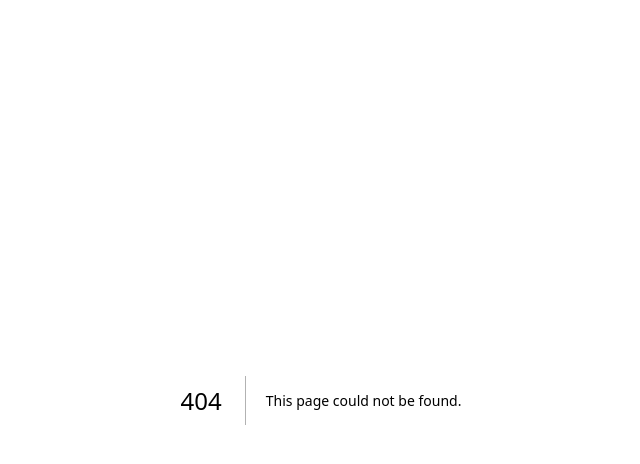
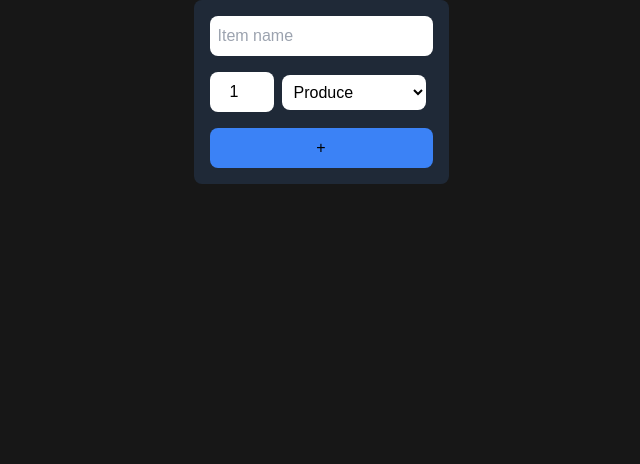
Before and after one commit to cindy6810/cprg306-assignments, a Next.js app: page /week-5 in a window 1280 px wide. Before the commit this address had no page. Shown: the top 464 px of the page, without its empty margins (319-959 px from the left). Built offline with nearby package versions, Linux system fonts and the light colour scheme.

Commit message:
week-5
completed week-5 assignment

```diff
--- /dev/null
+++ b/app/week-5/new-item.js
@@ -0,0 +1,78 @@
+"use client";
+import { useState } from "react";
+
+export default function NewItem() {
+  const [name, setName] = useState("");
+  const [quantity, setQuantity] = useState(1); // Assuming quantity from Week 4
+  const [category, setCategory] = useState("Produce");
+
+  const handleSubmit = (e) => {
+    e.preventDefault();
+
+    const item = {
+      name,
+      quantity,
+      category,
+    };
+
+    console.log(item);
+    alert(`Added item: ${name}, quantity: ${quantity}, category: ${category}`);
+
+    // Resetting form fields
+    setName("");
+    setQuantity(1);
+    setCategory("Produce");
+  };
+
+  return (
+    <form
+      onSubmit={handleSubmit}
+      className="p-4 bg-gray-800 rounded-lg text-black max-w-md mx-auto space-y-4"
+    >
+      <div>
+        <input
+          type="text"
+          value={name}
+          onChange={(e) => setName(e.target.value)}
+          placeholder="Item name"
+          required
+          className="w-full p-2 rounded-lg bg-white text-black"
+        />
+      </div>
+
+      <div className="flex items-center space-x-2">
+        <input
+          type="number"
+          value={quantity}
+          onChange={(e) => setQuantity(Number(e.target.value))}
+          min="1"
+          className="w-16 p-2 rounded-lg bg-white text-black text-center"
+        />
+        <select
+          value={category}
+          onChange={(e) => setCategory(e.target.value)}
+          className="p-2 rounded-lg bg-white text-black"
+        >
+          <option value="Produce">Produce</option>
+          <option value="Dairy">Dairy</option>
+          <option value="Bakery">Bakery</option>
+          <option value="Meat">Meat</option>
+          <option value="Frozen Foods">Frozen Foods</option>
+          <option value="Canned Goods">Canned Goods</option>
+          <option value="Dry Goods">Dry Goods</option>
+          <option value="Beverages">Beverages</option>
+          <option value="Snacks">Snacks</option>
+          <option value="Household">Household</option>
+          <option value="Other">Other</option>
+        </select>
+      </div>
+
+      <button
+        type="submit"
+        className="w-full p-2 rounded-lg bg-blue-500 hover:bg-blue-600 transition"
+      >
+        +
+      </button>
+    </form>
+  );
+}
--- /dev/null
+++ b/app/week-5/page.js
@@ -0,0 +1,9 @@
+import NewItem from "./new-item";
+
+export default function Page() {
+  return (
+    <div className="flex justify-center items-start min-h-screen">
+      <NewItem />
+    </div>
+  );
+}
```
